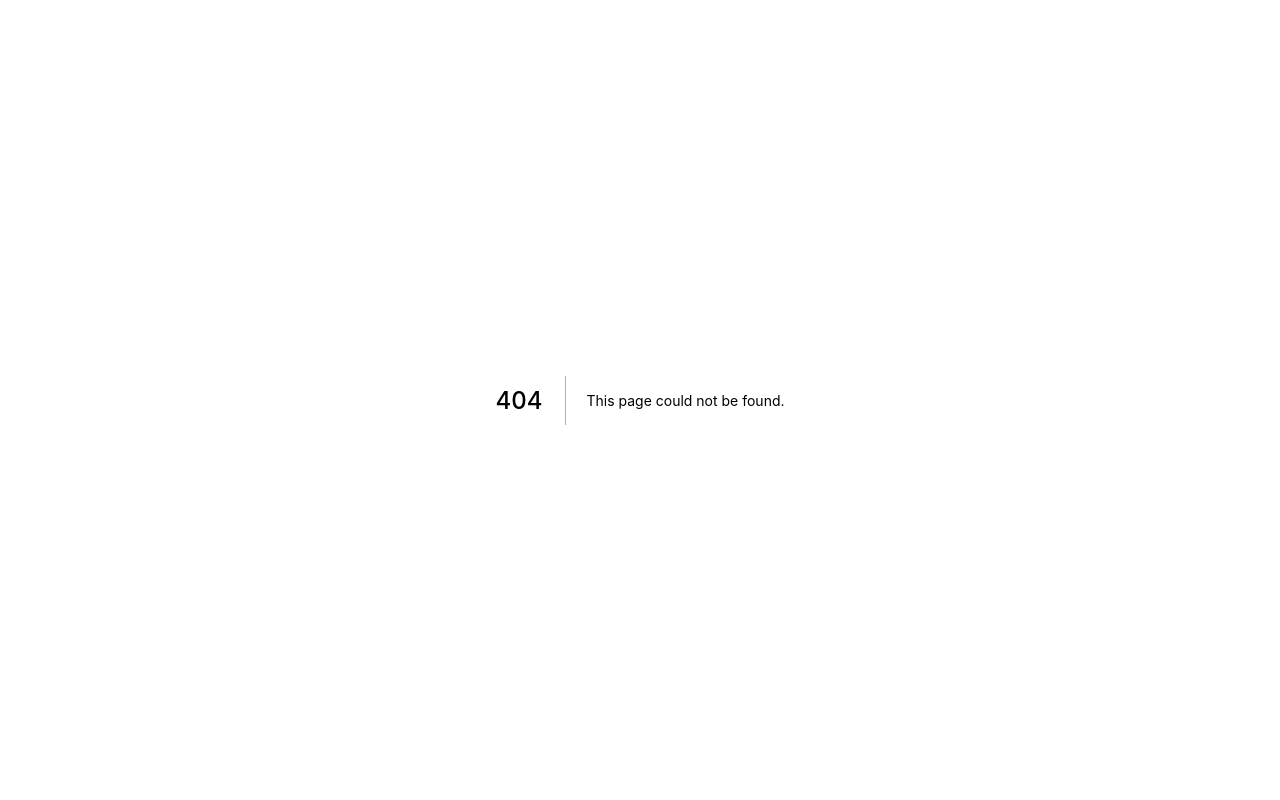
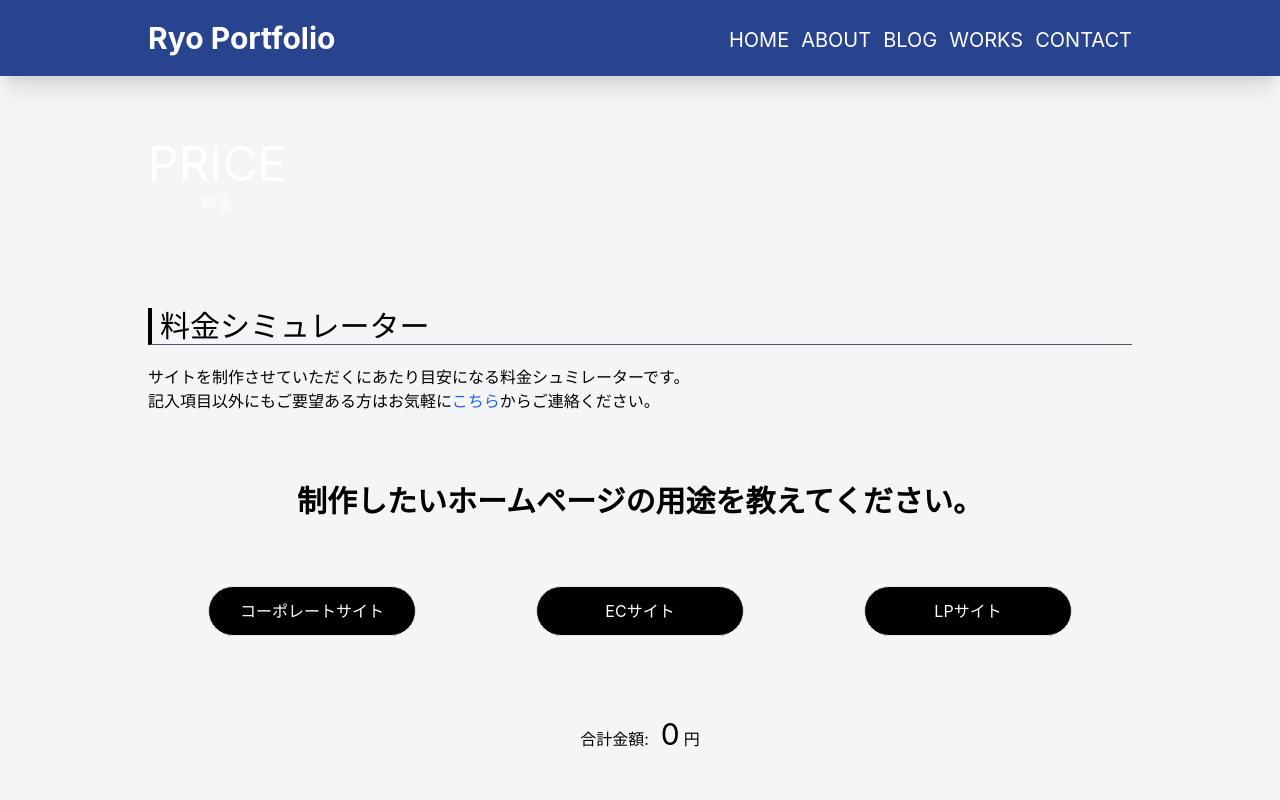
Before and after one commit to ryogaowl/Ryosportfolio, a Next.js app: page /price in a window 1280 px wide. Before the commit this address had no page. Shown: the top 800 px of the page. Built offline with nearby package versions, Linux system fonts and the light colour scheme.

Commit message:
✨ 料金シミュレーターの導入

```diff
--- /dev/null
+++ b/pages/price.jsx
@@ -0,0 +1,221 @@
+import { useState } from "react";
+import { Footer } from "../components/footer";
+import { Header } from "../components/header";
+import Link from "next/link";
+
+export default function Price() {
+  const [selectedAnswers, setSelectedAnswers] = useState([]);
+  const [currentQuestionIndex, setCurrentQuestionIndex] = useState(0);
+  const [showResult, setShowResult] = useState(false);
+  const [totalPrice, setTotalPrice] = useState(0);
+
+  const handleAnswerSelection = (questionId, answerId, price) => {
+    setSelectedAnswers((prevSelectedAnswers) => [
+      ...prevSelectedAnswers,
+      { questionId, answerId },
+    ]);
+    setTotalPrice((prevTotalPrice) => prevTotalPrice + price);
+
+    if (currentQuestionIndex === questions.length - 1) {
+      setShowResult(true);
+    } else {
+      setCurrentQuestionIndex((prevQuestionIndex) => prevQuestionIndex + 1);
+    }
+  };
+
+  const handlePreviousQuestion = () => {
+    if (currentQuestionIndex > 0) {
+      const previousQuestionId = questions[currentQuestionIndex - 1].id;
+      const previousAnswer = selectedAnswers.find(
+        (answer) => answer.questionId === previousQuestionId
+      );
+      const previousQuestion = questions.find(
+        (question) => question.id === previousQuestionId
+      );
+
+      if (previousAnswer) {
+        const previousAnswerPrice = previousQuestion.answers.find(
+          (answer) => answer.id === previousAnswer.answerId
+        )?.price;
+
+        if (previousAnswerPrice) {
+          setTotalPrice(
+            (prevTotalPrice) => prevTotalPrice - previousAnswerPrice
+          );
+        }
+      }
+
+      setSelectedAnswers((prevSelectedAnswers) =>
+        prevSelectedAnswers.slice(0, prevSelectedAnswers.length - 1)
+      );
+      setCurrentQuestionIndex((prevQuestionIndex) => prevQuestionIndex - 1);
+    }
+  };
+
+  const handleReset = () => {
+    setSelectedAnswers([]);
+    setCurrentQuestionIndex(0);
+    setShowResult(false);
+    setTotalPrice(0);
+  };
+
+  const questions = [
+    {
+      id: 1,
+      question: "制作したいホームページの用途を教えてください。",
+      answers: [
+        { id: 1, label: "コーポレートサイト", price: 30000 },
+        { id: 2, label: "ECサイト", price: 40000 },
+        { id: 3, label: "LPサイト", price: 25000 },
+      ],
+    },
+    {
+      id: 2,
+      question: "ページ数はおよそ何ページくらいですか？",
+      answers: [
+        { id: 1, label: "1~10", price: 10000 },
+        { id: 2, label: "11~20", price: 20000 },
+        { id: 3, label: "21~30", price: 30000 },
+      ],
+    },
+    {
+      id: 3,
+      question: "トップページのおよその縦幅を教えてください。",
+      answers: [
+        { id: 1, label: "~4000px", price: 15000 },
+        { id: 2, label: "4001~8000", price: 20000 },
+        { id: 3, label: "8001~", price: 25000 },
+      ],
+    },
+    {
+      id: 4,
+      question: "アニメーションのおよその数を教えてください。",
+      answers: [
+        { id: 1, label: "1~3種類", price: 15000 },
+        { id: 2, label: "4~7種類", price: 25000 },
+        { id: 3, label: "8~", price: 40000 },
+      ],
+    },
+    {
+      id: 5,
+      question: "お問合せフォームは必要ですか？",
+      answers: [
+        { id: 1, label: "はい", price: 15000 },
+        { id: 2, label: "いいえ", price: 0 },
+      ],
+    },
+    {
+      id: 5,
+      question: "コーポレートサイトの場合、管理画面は必要ですか？",
+      answers: [
+        { id: 1, label: "はい", price: 17000 },
+        { id: 2, label: "いいえ", price: 0 },
+      ],
+    },
+    // 追加の質問をここに追加
+  ];
+
+  const basePrice = 50000; // 基本料金
+
+  const currentQuestion = questions[currentQuestionIndex];
+  const selectedAnswer = selectedAnswers.find(
+    (answer) => answer.questionId === currentQuestion?.id
+  )?.answerId;
+
+  const showQuestions = !showResult && currentQuestionIndex < questions.length;
+
+  return (
+    <div className="bg-base">
+      <Header />
+      <div className="relative bg-price bg-cover md:h-44 h-48 text-white">
+        <div className="md:w-4/5 mx-auto px-5 md:pt-16 pt-20">
+          <div className="w-fit">
+            <h1 className="mx-auto bottom-16   md:text-5xl text-4xl">PRICE</h1>
+            <p className="pt-1 text-sm text-center md:text-base">料金</p>
+          </div>
+        </div>
+      </div>
+      <div className="md:w-4/5 mx-auto my-0 px-5">
+        <h1 className="text-2xl md:text-3xl md:mt-18 mt-14  border-l-4 border-b  border-b-gray-600 border-black pl-2 w-full">
+          料金シミュレーター
+        </h1>
+        <p className="md:text-base text-sm mt-5 ">
+          サイトを制作させていただくにあたり目安になる料金シュミレーターです。
+          <br />
+          記入項目以外にもご要望ある方はお気軽に
+          <Link href="/contact">
+            <a className="text-blue-600">こちら</a>
+          </Link>
+          からご連絡ください。
+        </p>
+        {showQuestions && (
+          <>
+            <h2 className="text-center text-3xl font-bold mt-16 leading-relaxed">
+              {currentQuestion.question}
+            </h2>
+            <div className="md:mt-10 mt-1 md:flex justify-between md:w-full w-full">
+              {currentQuestion.answers.map((answer) => (
+                <button
+                  key={answer.id}
+                  className={` block md:mx-auto mx-auto md:px-3 px-0 border cursor-pointer text-white  bg-black hover:-translate-y-1 hover:scale-110 md:w-52 md:py-3 w-4/5 py-3  rounded-full  transition duration-700 ease-in-out mt-10 md:mt-5 ${
+                    selectedAnswer === answer.id ? "opacity-30" : ""
+                  }`}
+                  onClick={() =>
+                    handleAnswerSelection(
+                      currentQuestion.id,
+                      answer.id,
+                      answer.price
+                    )
+                  }
+                >
+                  {answer.label}
+                </button>
+              ))}
+            </div>
+            {currentQuestionIndex > 0 && (
+              <button
+                className="md:block cursor-pointer flex justify-center md:w-52 w-full  md:mt-5 mt-10"
+                onClick={handlePreviousQuestion}
+              >
+                戻る
+              </button>
+            )}
+
+            <div className=" flex justify-center mt-20 items-baseline">
+              <label htmlFor="totalPrice">合計金額:</label>
+
+              <p id="totalPrice" className="text-3xl pl-3">
+                {totalPrice}
+              </p>
+              <span className="ml-1">円</span>
+            </div>
+          </>
+        )}
+        {showResult && (
+          <>
+            <h2 className="text-center text-3xl font-bold mt-16">
+              ありがとうございました！
+            </h2>
+            <div className=" flex justify-center mt-16 items-baseline">
+              <label htmlFor="totalPrice">合計金額:</label>
+
+              <p id="totalPrice" className="text-5xl pl-3">
+                {totalPrice}
+              </p>
+              <span className="ml-1">円</span>
+            </div>
+            <div className="flex justify-center mt-5">
+              <button
+                className="w-52 py-3 block border cursor-pointer text-white bg-black hover:-translate-y-1 hover:scale-110  p-5 rounded-full transition duration-700 ease-in-out mt-5"
+                onClick={handleReset}
+              >
+                再設定
+              </button>
+            </div>
+          </>
+        )}
+      </div>
+      <Footer />
+    </div>
+  );
+}
```
